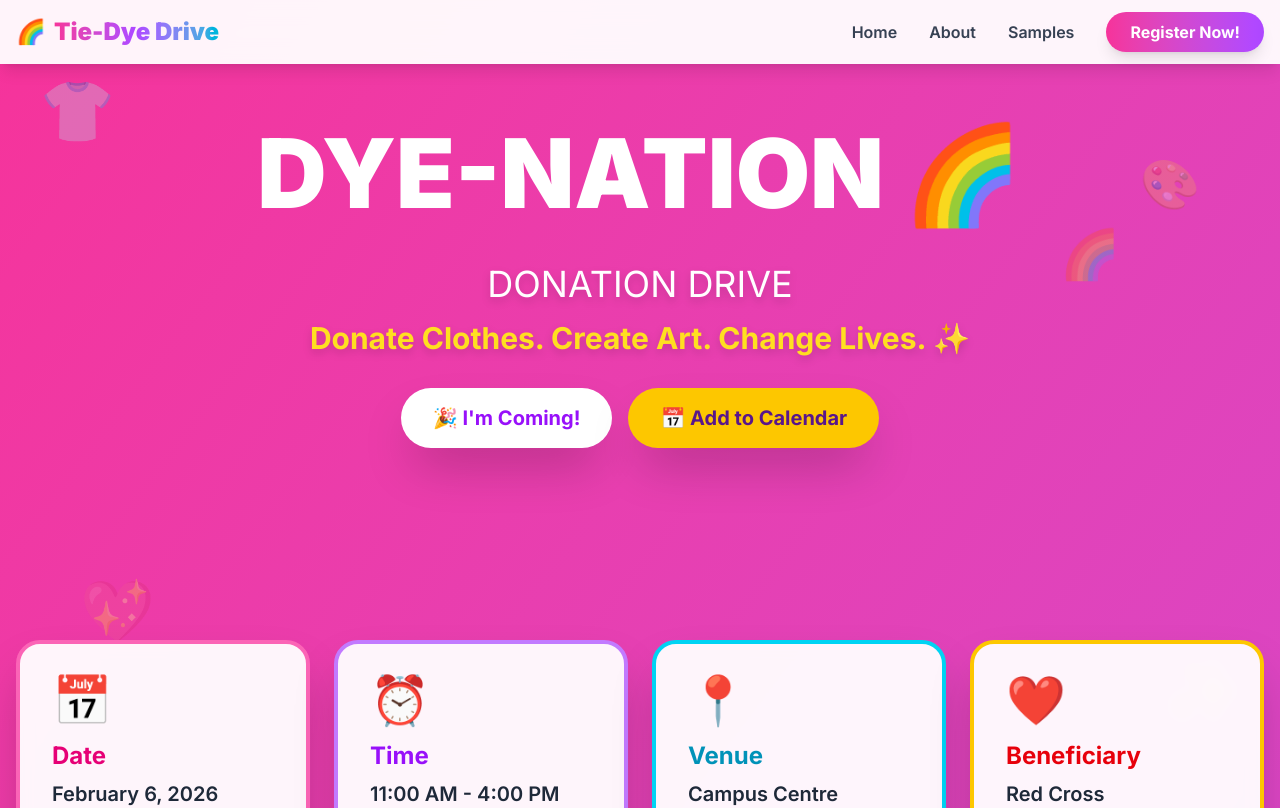
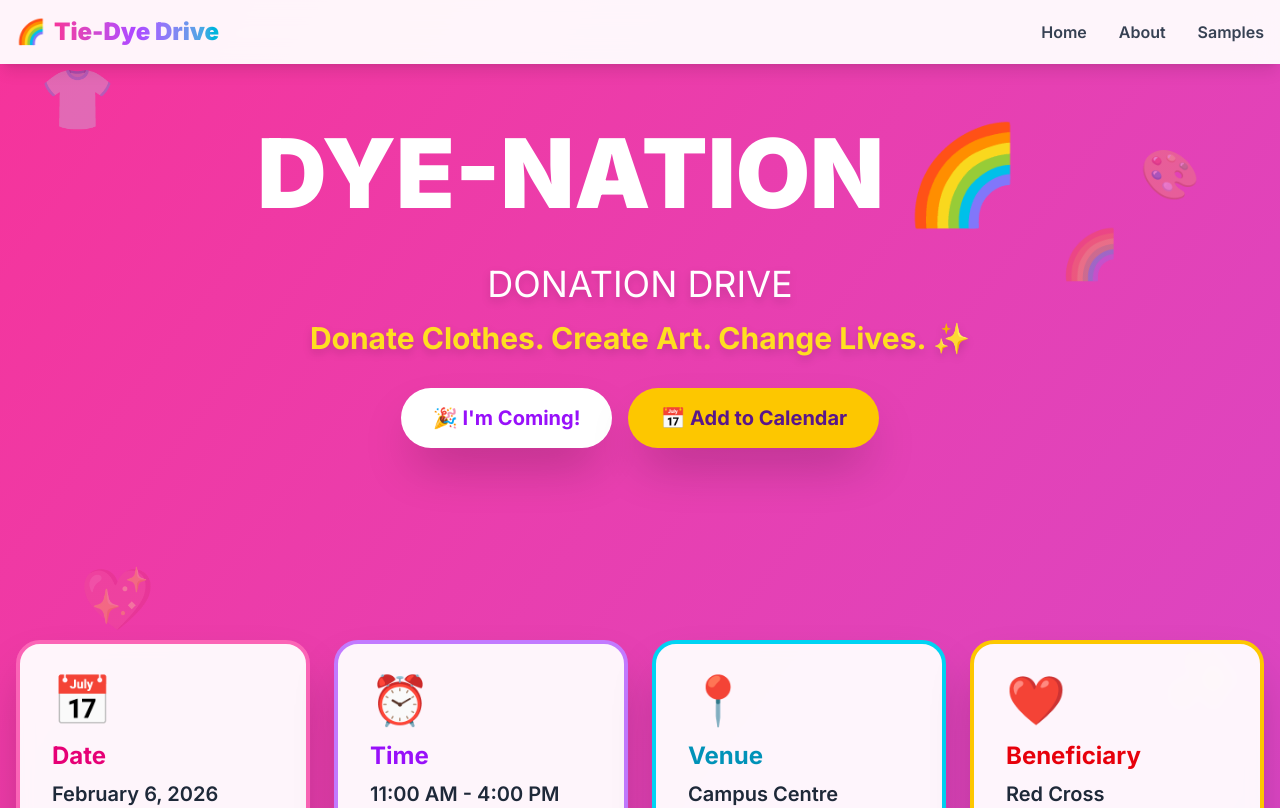
Before and after one commit to fishxeno/sutd-tie-dye, a Next.js app: page / in a window 1280 px wide. Shown: the top 808 px of the page. Built offline with nearby package versions, Linux system fonts and the light colour scheme.

Commit message:
cosmetic

```diff
--- a/app/components/navbar.tsx
+++ b/app/components/navbar.tsx
@@ -34,12 +34,13 @@ export default function Navbar() {
             >
               Samples
             </Link>
-            <Link
+            {/* Colourful gradient button code hehe */}
+            {/* <Link
               href="/"
               className="bg-gradient-to-r from-pink-500 to-purple-500 text-white px-6 py-2 rounded-full font-bold hover:scale-105 transition-transform shadow-lg"
             >
               Register Now!
-            </Link>
+            </Link> */}
           </div>
 
           {/* Mobile Menu Button */}
--- a/app/page.tsx
+++ b/app/page.tsx
@@ -9,11 +9,11 @@ export default function Home() {
 
         {/* Floating Emojis Background */}
         <div className="fixed inset-0 overflow-hidden pointer-events-none opacity-30 z-0">
-          <div className="absolute top-20 left-10 text-6xl animate-float">👕</div>
-          <div className="absolute top-40 right-20 text-5xl animate-bounce-slow">🎨</div>
-          <div className="absolute bottom-40 left-20 text-6xl animate-float">💖</div>
+          <div className="absolute top-20 left-10 text-6xl animate-bounce">👕</div>
+          <div className="absolute top-40 right-20 text-5xl animate-bounce">🎨</div>
+          <div className="absolute bottom-40 left-20 text-6xl animate-bounce">💖</div>
           <div className="absolute top-60 right-40 text-5xl animate-bounce">🌈</div>
-          <div className="absolute bottom-20 right-10 text-6xl animate-float">✨</div>
+          <div className="absolute bottom-20 right-10 text-6xl animate-bounce">✨</div>
         </div>
 
         {/* Main Section */}
```
